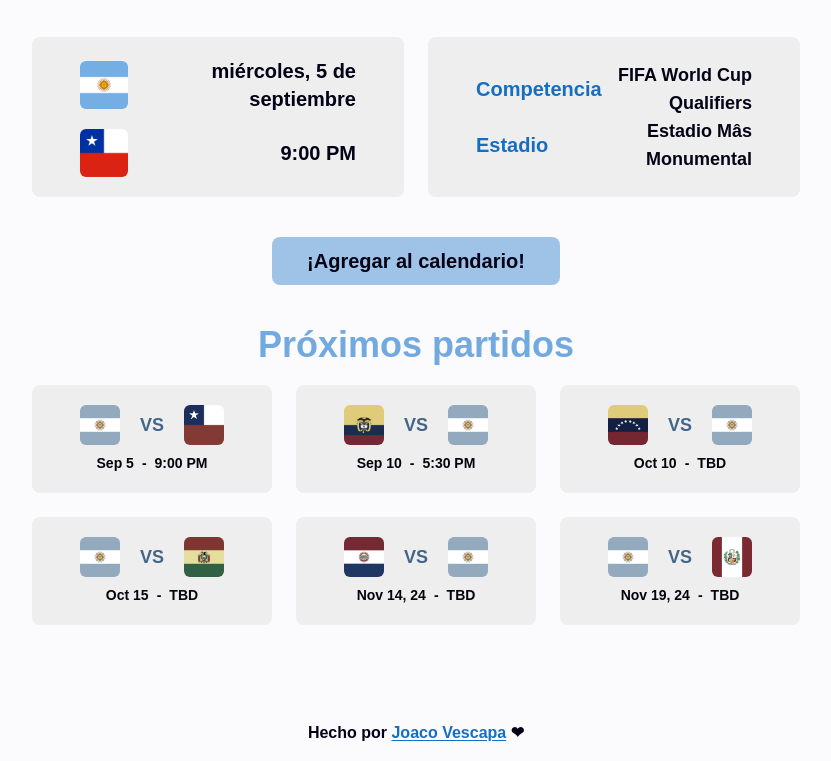
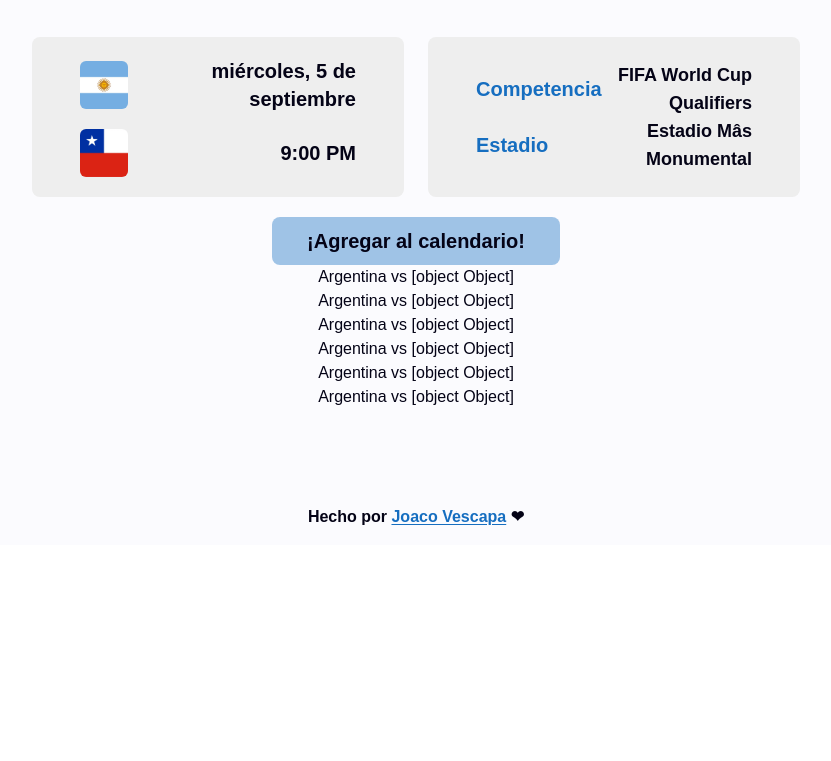
Before and after one commit to Joaquinvesapa/cuando-juega-argentina, an Astro site: page / in a window 1280 px wide. Shown: the part 492-1253 px from the top of the page, without its empty margins (224-1055 px from the left). After the commit the page ends 1037 px from the top, so only its background shows below. Built offline with nearby package versions, Linux system fonts and the light colour scheme; Astro itself is replaced by a stand-in of ours.

Commit message:
Revert "Following matches info"
This reverts commit eca41e1171da534f298c1aa5663b03affd34c73f.

```diff
--- a/src/components/CalendarButton.astro
+++ b/src/components/CalendarButton.astro
@@ -15,7 +15,7 @@ const { nextMatch } = Astro.props
 		.name}
 	data-start-time={nextMatch.time}
 	data-end-time={nextMatch.time + 2}
-	class="w-full h-auto flex justify-center my-10"
+	class="w-full h-auto flex justify-center mt-5"
 >
 	<button
 		id="add-to-calendar"
--- a/src/components/FollowingMatchCard.astro
+++ /dev/null
@@ -1,36 +0,0 @@
----
-import type { Match } from '@src/types/types'
-interface Props {
-	match: Match
-}
-
-const { match } = Astro.props
-// console.log(match.teams[1].name)
----
-
-<article
-	class="w-full h-auto bg-cardslight px-3 cursor-pointer active:scale-100 justify-between md:px-5 xl:px-12 rounded-lg py-5 flex flex-col gap-2 saturate-[40%] hover:saturate-100 hover:scale-95 transition-all"
->
-	<div
-		class="w-full flex justify-center xl:justify-between gap-2 md:gap-4 items-center"
-	>
-		<img
-			class="aspect-square object-cover w-14 md:w-10 rounded-md"
-			src=`./flags/${match.teams[0].image}`
-			alt=`Bandera de ${match.teams[0].name}`
-		/>
-		<span class="text-lg text-accentlight font-bold">VS</span>
-		<img
-			class="aspect-square object-cover w-14 md:w-10 rounded-md"
-			src=`./flags/${match.teams[1].image}`
-			alt=`Bandera de ${match.teams[1].name}`
-		/>
-	</div>
-	<div
-		class="w-full flex justify-center gap-2 items-center font-semibold text-textlight text-sm md:text-md text-center"
-	>
-		<span>{match.date}</span>
-		<span>-</span>
-		<span>{match.time}</span>
-	</div>
-</article>
--- a/src/components/sections/FollowingMatches.astro
+++ b/src/components/sections/FollowingMatches.astro
@@ -1,18 +1,18 @@
 ---
-import FollowingMatchCard from '@componentsFollowingMatchCard.astro'
-import MATCHESJSON from '../../../public/matches.json'
-import type { Match } from '@src/types/types'
+import MATCHES from '../../../public/matches.json'
+
+// interface Props{
+//   currentMatchId:string
+// }
+console.log(MATCHES.length)
 ---
 
-<section class="w-full">
-	<h3 class="text-center font-bold text-4xl text-primarylight mb-5">
-		Próximos partidos
-	</h3>
-	<div class="grid grid-cols-2 md:grid-cols-3 w-full gap-6">
-		{
-			MATCHESJSON.slice(1).map((match: Match) => (
-				<FollowingMatchCard match={match} />
-			))
-		}
-	</div>
-</section>
+{
+	MATCHES.slice(1).map((match) => (
+		<div>
+			<article>
+				<span>Argentina vs {match.teams[0]}</span>
+			</article>
+		</div>
+	))
+}
```
